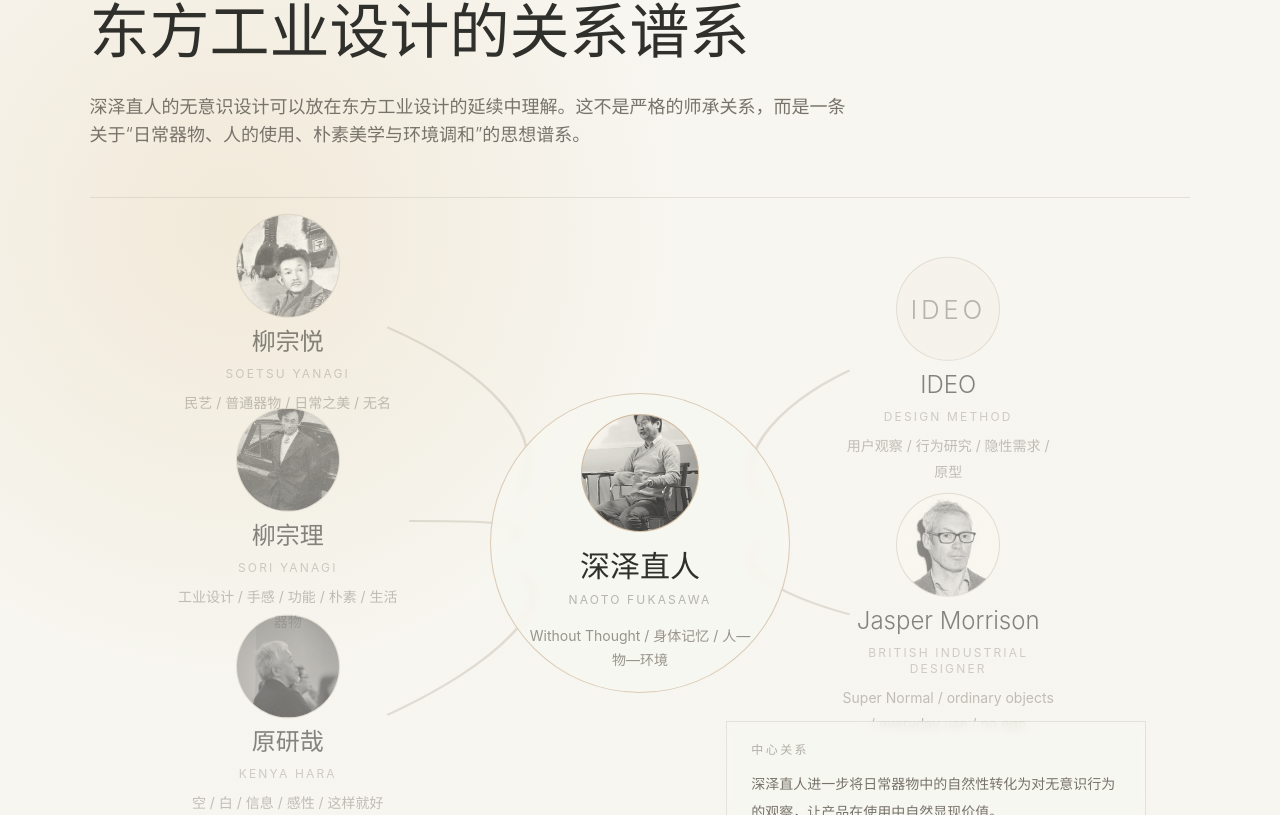
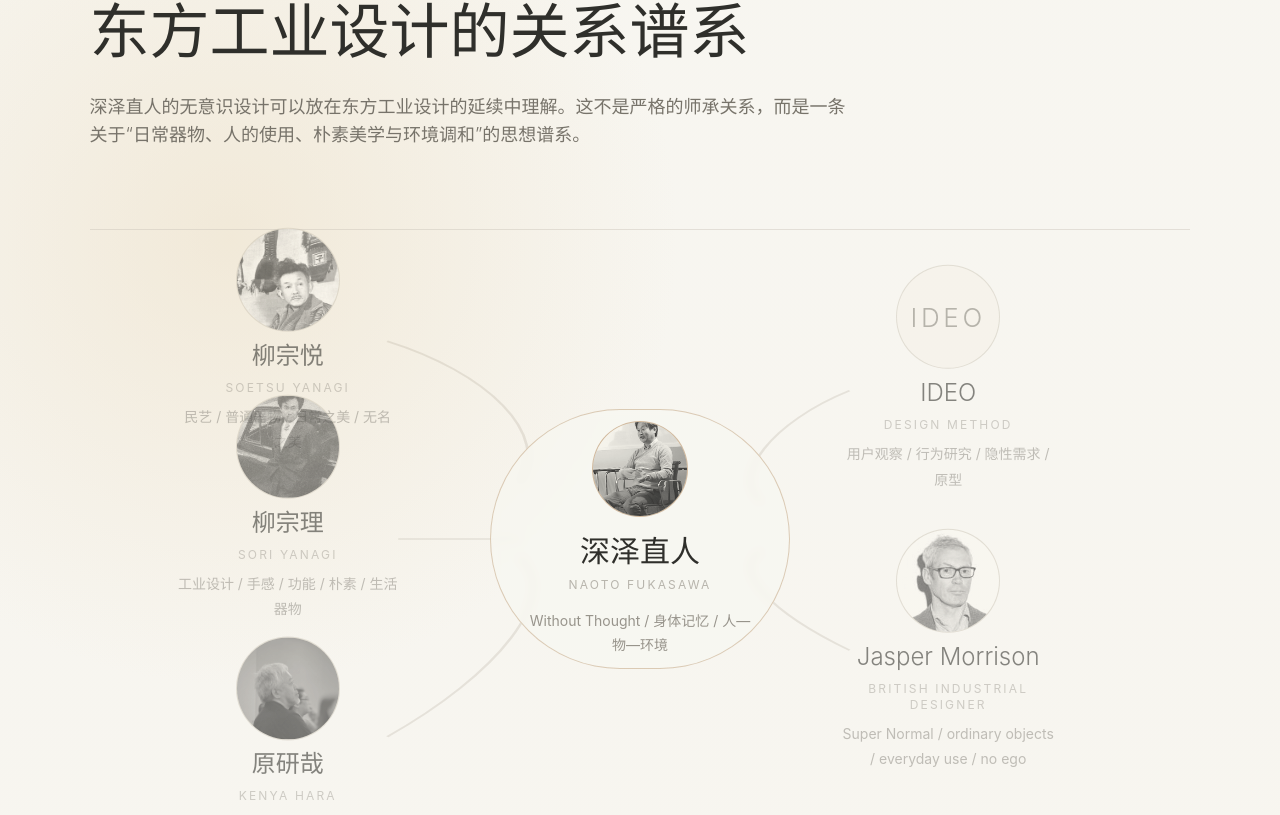
Before and after one commit to Licha-ys/breath-like-design, a React (Vite) app: page / in a window 1280 px wide. Shown: the part 1985-2800 px from the top of the page. Built offline with nearby package versions, Linux system fonts and the light colour scheme.

Commit message:
Separate genealogy map detail layout

```diff
--- a/src/components/DesignGenealogy.jsx
+++ b/src/components/DesignGenealogy.jsx
@@ -30,7 +30,7 @@
   },
   {
     id: "hara",
-    position: { left: "18%", top: "72%" },
+    position: { left: "18%", top: "82%" },
     name: "原研哉",
     en: "Kenya Hara",
     image: "research/people/kenya-hara.jpg",
@@ -52,7 +52,7 @@
   },
   {
     id: "morrison",
-    position: { left: "78%", top: "58%" },
+    position: { left: "78%", top: "68%" },
     name: "Jasper Morrison",
     en: "British Industrial Designer",
     image: "research/people/jasper-morrison.jpg",
@@ -76,7 +76,7 @@
 
 function Avatar({ active = false, person, variant = "node" }) {
   const [failed, setFailed] = useState(false);
-  const size = variant === "center" ? 118 : variant === "detail" ? 72 : 104;
+  const size = variant === "center" ? 96 : variant === "detail" ? 72 : 104;
   const avatarStyle = {
     width: `${size}px`,
     height: `${size}px`,
@@ -134,7 +134,7 @@
   return (
     <motion.div
       animate={{ opacity: 1, y: 0 }}
-      className="genealogy-detail z-[4] border border-[rgba(120,105,85,0.14)] bg-rice/65 px-6 py-5 backdrop-blur-[5px] md:absolute md:bottom-[4%] md:right-[4%] md:w-[420px]"
+      className="genealogy-detail mx-auto mt-10 w-[min(760px,72vw)] border border-[rgba(120,105,85,0.14)] bg-rice/60 px-7 py-5 backdrop-blur-[5px]"
       initial={{ opacity: 0, y: 10 }}
       key={person.id}
       transition={{ duration: 0.55, ease: "easeInOut" }}
@@ -169,17 +169,17 @@
           </p>
         </motion.div>
 
-        <div className="genealogy-map relative mx-auto hidden h-[720px] w-[min(1180px,86vw)] border-y border-line/45 md:block">
+        <div className="genealogy-map relative mx-auto mt-20 hidden h-[620px] w-[min(1180px,86vw)] border-y border-line/45 md:block">
           <svg className="genealogy-lines absolute inset-0 z-[1] h-full w-full pointer-events-none" viewBox="0 0 100 100" preserveAspectRatio="none">
-            <path d="M27 18 C36 24 42 33 39 41" fill="none" stroke="rgba(120,105,85,0.18)" strokeWidth="0.28" />
-            <path d="M29 45 C36 45 41 45 38 48" fill="none" stroke="rgba(120,105,85,0.18)" strokeWidth="0.28" />
-            <path d="M27 72 C37 65 43 56 39 52" fill="none" stroke="rgba(120,105,85,0.18)" strokeWidth="0.28" />
-            <path d="M69 24 C62 29 58 37 61 42" fill="none" stroke="rgba(120,105,85,0.18)" strokeWidth="0.28" />
-            <path d="M69 58 C62 55 58 51 61 48" fill="none" stroke="rgba(120,105,85,0.18)" strokeWidth="0.28" />
+            <path d="M27 18 C36 23 42 33 39 41" fill="none" stroke="rgba(120,105,85,0.14)" strokeWidth="0.25" />
+            <path d="M28 50 C36 50 41 50 38 50" fill="none" stroke="rgba(120,105,85,0.14)" strokeWidth="0.25" />
+            <path d="M27 82 C37 72 43 59 39 53" fill="none" stroke="rgba(120,105,85,0.14)" strokeWidth="0.25" />
+            <path d="M69 26 C62 31 58 40 61 44" fill="none" stroke="rgba(120,105,85,0.14)" strokeWidth="0.25" />
+            <path d="M69 68 C62 62 58 55 61 52" fill="none" stroke="rgba(120,105,85,0.14)" strokeWidth="0.25" />
           </svg>
 
           <button
-            className="genealogy-center absolute left-1/2 top-[48%] z-[3] flex h-[300px] w-[300px] -translate-x-1/2 -translate-y-1/2 flex-col items-center justify-center gap-2 rounded-full border border-wood/45 bg-rice/65 px-8 text-center backdrop-blur-sm"
+            className="genealogy-center absolute left-1/2 top-1/2 z-[3] flex h-[260px] w-[300px] -translate-x-1/2 -translate-y-1/2 flex-col items-center justify-center gap-2 rounded-full border border-wood/45 bg-rice/65 px-8 text-center backdrop-blur-sm"
             onFocus={() => setActive("fukasawa")}
             onMouseEnter={() => setActive("fukasawa")}
             type="button"
@@ -212,8 +212,6 @@
               </motion.button>
             );
           })}
-
-          <DetailPanel person={activePerson} />
         </div>
 
         <div className="space-y-8 md:hidden">
@@ -234,8 +232,9 @@
               </div>
             </button>
           ))}
-          <DetailPanel person={activePerson} />
         </div>
+
+        <DetailPanel person={activePerson} />
       </div>
     </Section>
   );
```
